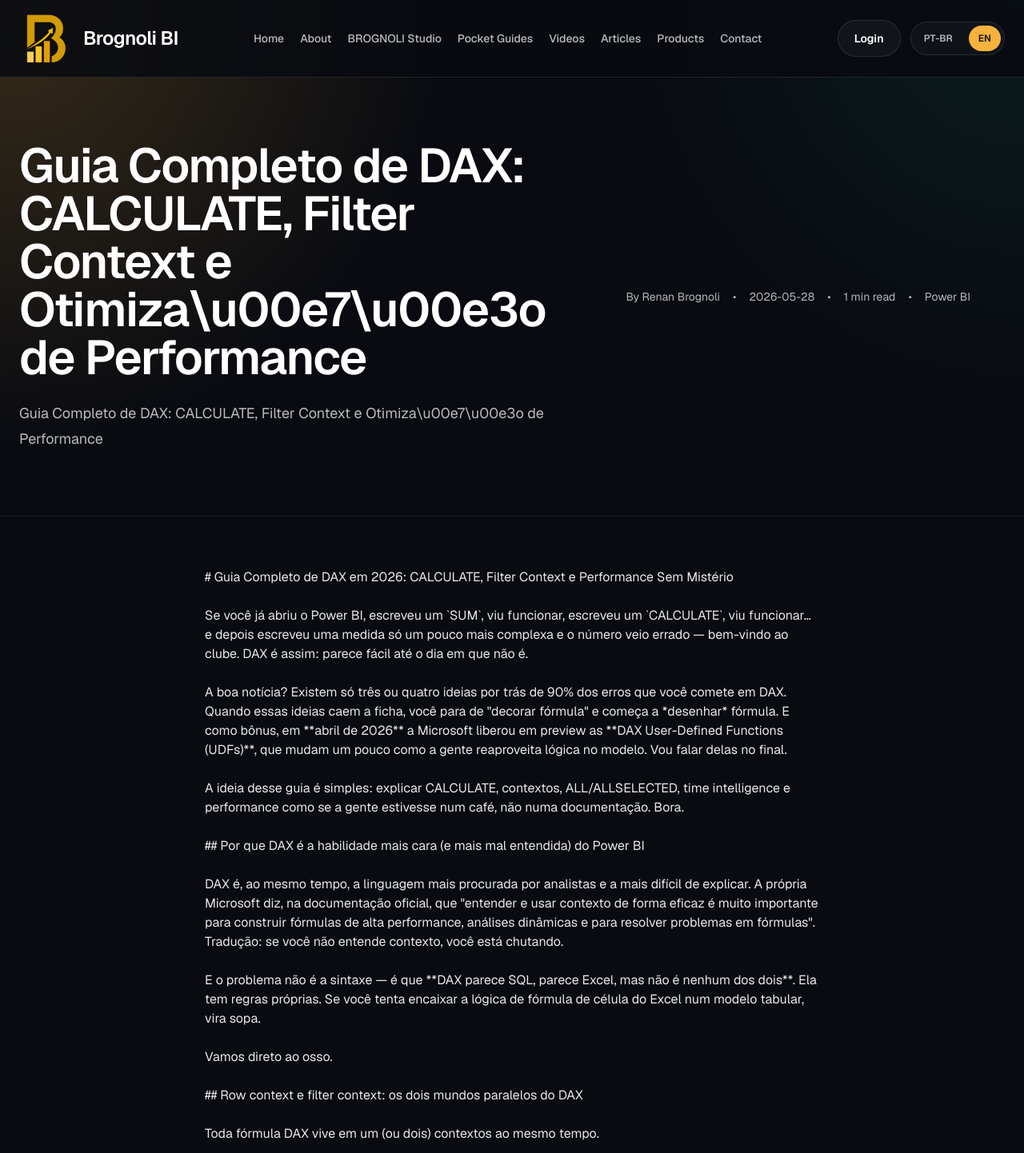
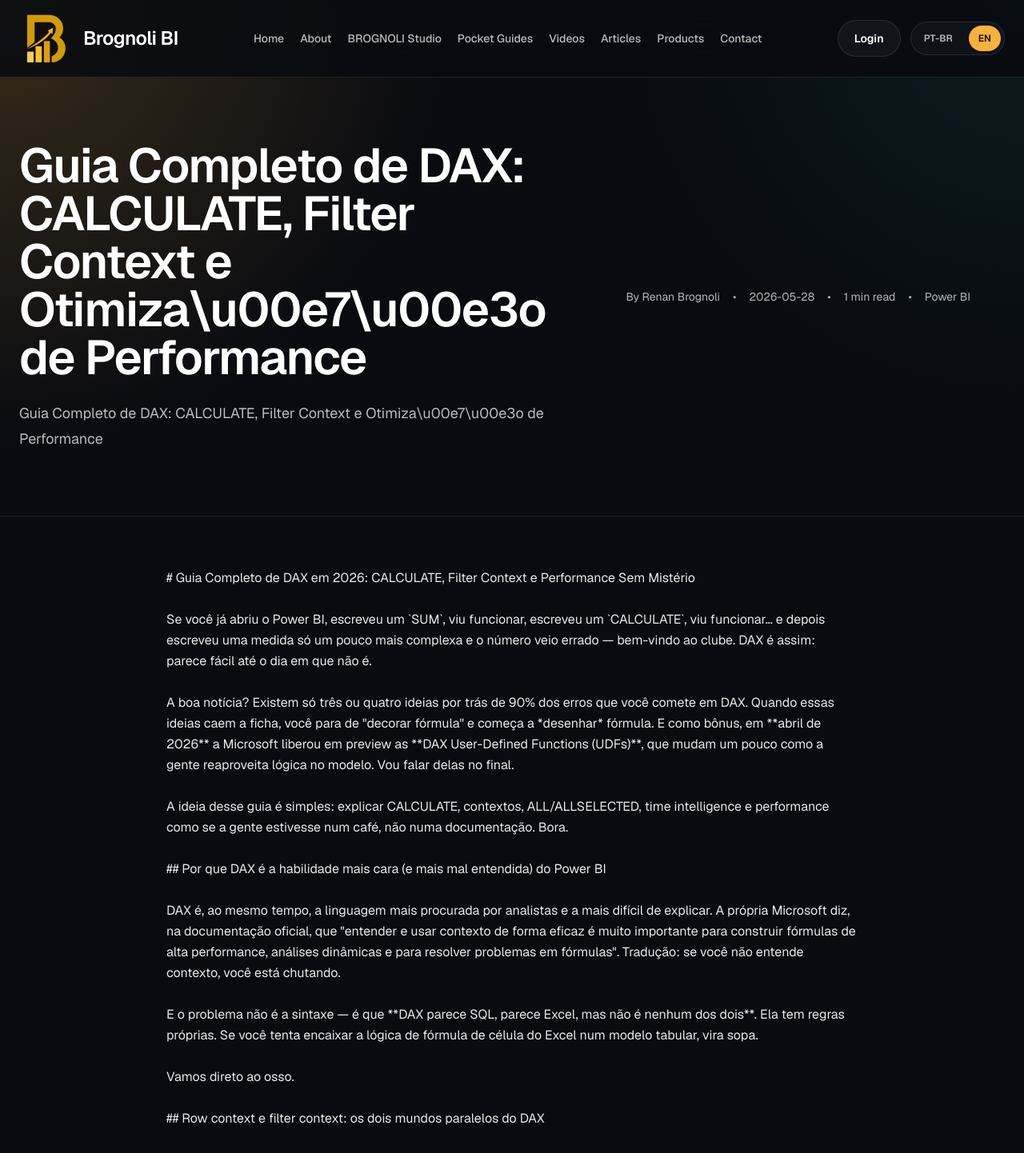
Before and after one commit to renanbrognoli01/brognolibisite, a Next.js app: page /en/articles/guia-completo-de-dax-calculate-filter-context-e-otimiza-o-de-performance in a window 1280 px wide. Shown: the top 1442 px of the page at 80% size. Built offline with nearby package versions, Linux system fonts and the light colour scheme; no server answers.

Commit message:
publish: add article - Guia Completo de DAX: CALCULATE, Filter Context e Otimização de Performance

```diff
--- a/src/app/[locale]/articles/guia-completo-de-dax-calculate-filter-context-e-otimiza-o-de-performance/page.tsx
+++ b/src/app/[locale]/articles/guia-completo-de-dax-calculate-filter-context-e-otimiza-o-de-performance/page.tsx
@@ -1,4 +1,4 @@
-import { PageHero, Section } from "@/components/ui";
+import { PageHero } from "@/components/ui";
 import type { Locale } from "@/lib/i18n";
 
 const articleContent: Record<string, string> = {
@@ -31,9 +31,9 @@
         </div>
       </PageHero>
 
-      <div className="container mx-auto px-4 py-16">
-        <article className="prose prose-invert max-w-3xl mx-auto">
-          <div className="space-y-6 text-white/90 whitespace-pre-wrap">
+      <div className="container mx-auto px-4 py-16 max-w-4xl">
+        <article className="prose prose-invert max-w-none">
+          <div className="space-y-6 text-white/90 leading-relaxed whitespace-pre-wrap font-normal">
             {content}
           </div>
         </article>
--- /dev/null
+++ b/src/lib/articles-data.ts
@@ -0,0 +1,21 @@
+export interface Article {
+  slug: string;
+  title: string;
+  summary: string;
+  publishedAt: string;
+  category: string;
+  readingTime: number;
+  featured: boolean;
+}
+
+export const articles: Article[] = [
+  {
+    slug: "guia-completo-de-dax-calculate-filter-context-e-otimiza-o-de-performance",
+    title: "Guia Completo de DAX: CALCULATE, Filter Context e Otimização de Performance",
+    summary: "Guia Completo de DAX: CALCULATE, Filter Context e Otimização de Performance",
+    publishedAt: "2026-05-28",
+    category: "Power BI",
+    readingTime: 1,
+    featured: false,
+  },
+];
```
